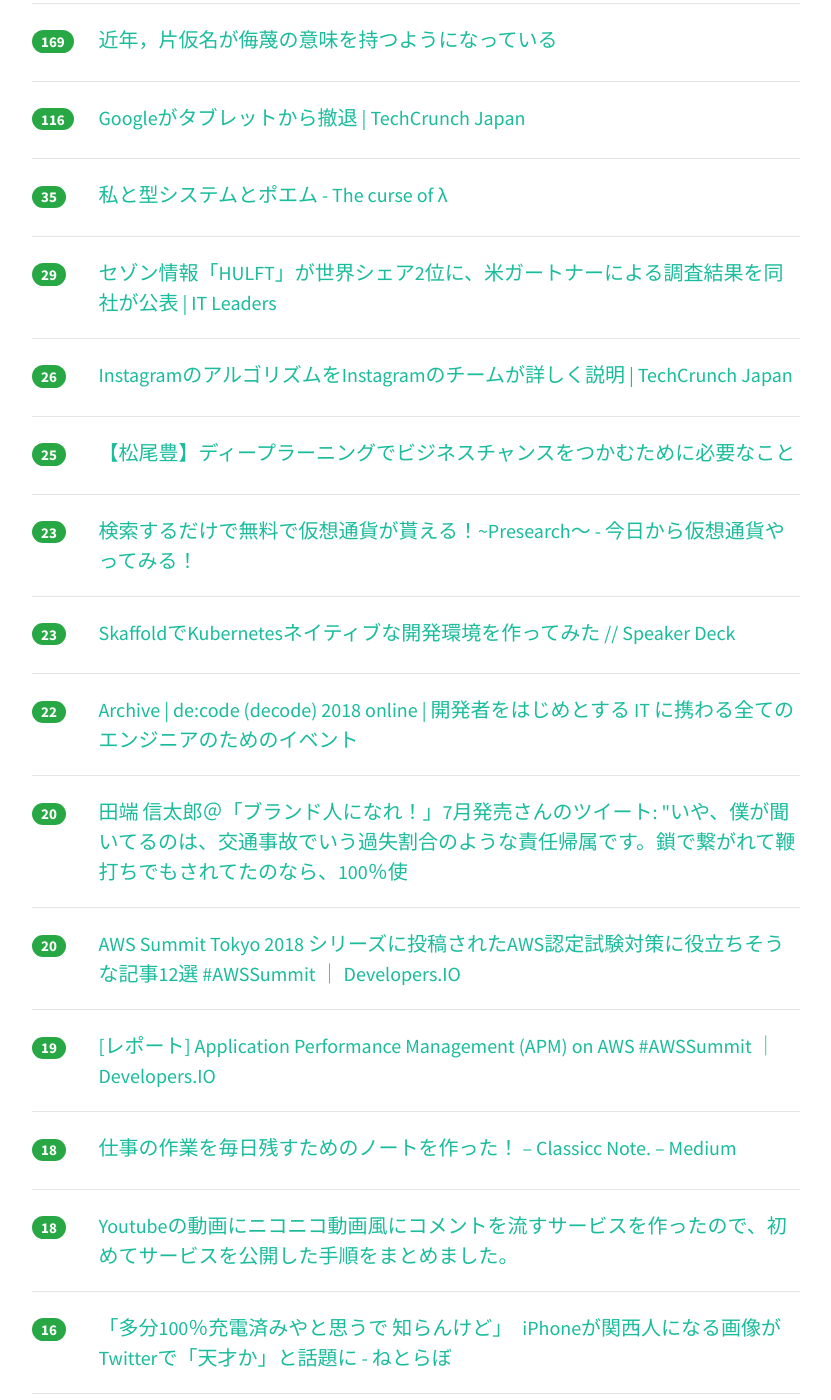
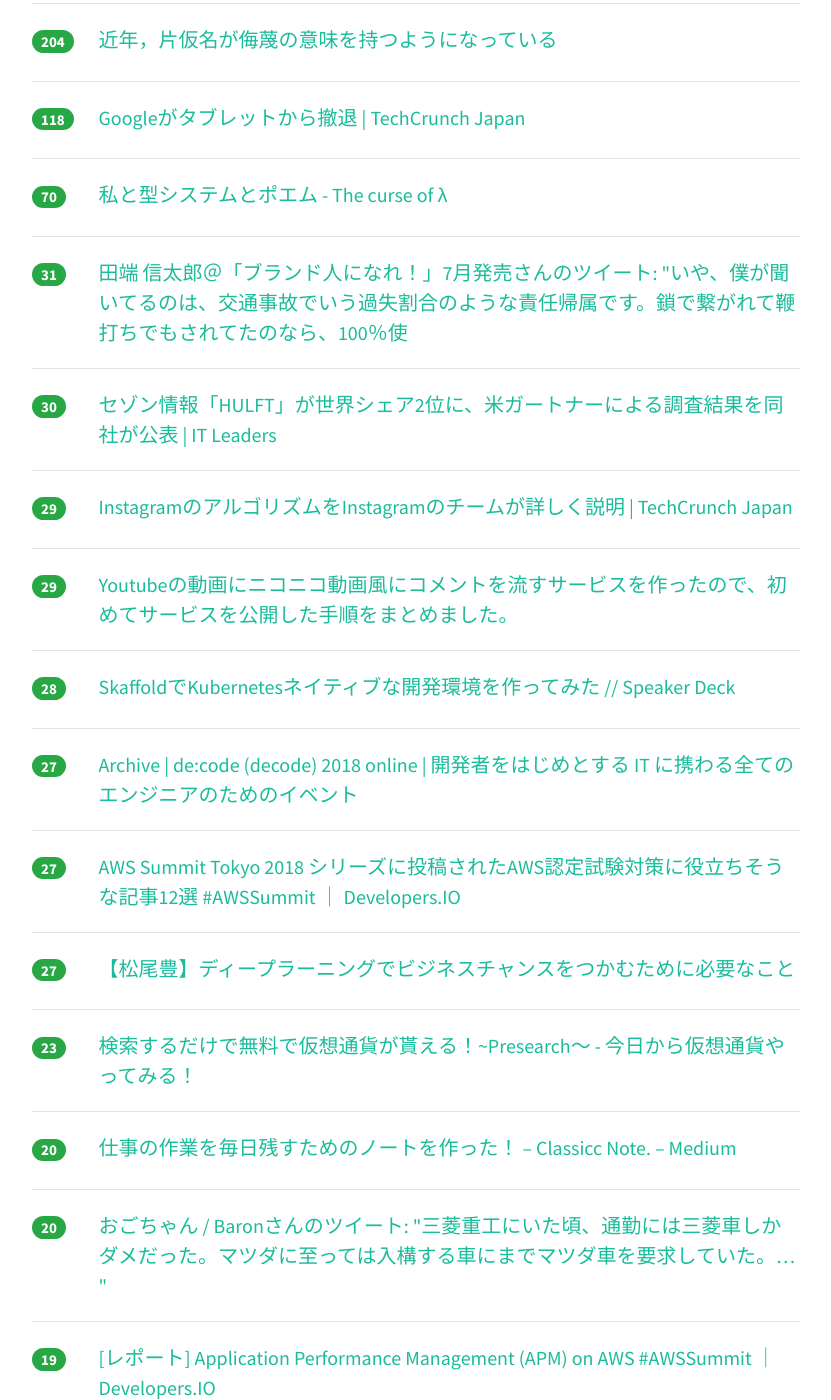
Before and after one commit to yatta47/hatena-matome-site, a Jekyll site: the page built from _posts/2018-06-03-hatena.md, in a window 1280 px wide and 1400 px high, scrolled down 502 px. Shown: the whole window, without its empty margins (224-1055 px from the left). Built offline with Jekyll 4.4.1, drawn with Linux system fonts in a browser that asks for light colours; nearby versions of some CDN libraries; some of the changed text lies outside the part shown.

Commit message:
Updated 2018-06-03

```diff
--- a/_posts/2018-06-03-hatena.md
+++ b/_posts/2018-06-03-hatena.md
@@ -1,43 +1,68 @@
 ---
 layout: post
 title:  "2018-06-03 はてぶIT"
-date:   2018-06-03 12:00:47
+date:   2018-06-03 13:01:53
 tags: [it-hotentry]
 ---
-29 件のデータあり
+35 件のデータあり
 
 <hr><div class="row">
-<div class="col-1"><span class="badge badge-pill badge-success h2">283</span></div>
+<div class="col-1"><span class="badge badge-pill badge-success h2">317</span></div>
 <div class="col-11"><a href='http://twitter.com/tabbata/status/1002900777000566784' target='_blank'>田端 信太郎＠「ブランド人になれ！」7月発売さんのツイート: "自殺だから一義的に自己責任なのは当たり前でしょうが。上司が屋上から物理的に突き落としたりしたのですか？　そんなに</a></div>
 </div>
 <hr>
 <div class="row">
-<div class="col-1"><span class="badge badge-pill badge-success h2">169</span></div>
+<div class="col-1"><span class="badge badge-pill badge-success h2">204</span></div>
 <div class="col-11"><a href='https://anond.hatelabo.jp/20180603010115' target='_blank'>近年，片仮名が侮蔑の意味を持つようになっている</a></div>
 </div>
 <hr>
 <div class="row">
-<div class="col-1"><span class="badge badge-pill badge-success h2">116</span></div>
+<div class="col-1"><span class="badge badge-pill badge-success h2">118</span></div>
 <div class="col-11"><a href='http://jp.techcrunch.com/2018/06/02/2018-06-01-google-quits-selling-tablets/' target='_blank'>Googleがタブレットから撤退 | TechCrunch Japan</a></div>
 </div>
 <hr>
 <div class="row">
-<div class="col-1"><span class="badge badge-pill badge-success h2">35</span></div>
+<div class="col-1"><span class="badge badge-pill badge-success h2">70</span></div>
 <div class="col-11"><a href='https://myuon.github.io/posts/type-system-poem/' target='_blank'>私と型システムとポエム - The curse of λ</a></div>
 </div>
 <hr>
 <div class="row">
-<div class="col-1"><span class="badge badge-pill badge-success h2">29</span></div>
+<div class="col-1"><span class="badge badge-pill badge-success h2">31</span></div>
+<div class="col-11"><a href='http://twitter.com/tabbata/status/1002895214321651712' target='_blank'>田端 信太郎＠「ブランド人になれ！」7月発売さんのツイート: "いや、僕が聞いてるのは、交通事故でいう過失割合のような責任帰属です。鎖で繋がれて鞭打ちでもされてたのなら、100％使</a></div>
+</div>
+<hr>
+<div class="row">
+<div class="col-1"><span class="badge badge-pill badge-success h2">30</span></div>
 <div class="col-11"><a href='https://it.impressbm.co.jp/articles/-/14513' target='_blank'>セゾン情報「HULFT」が世界シェア2位に、米ガートナーによる調査結果を同社が公表 | IT Leaders</a></div>
 </div>
 <hr>
 <div class="row">
-<div class="col-1"><span class="badge badge-pill badge-success h2">26</span></div>
+<div class="col-1"><span class="badge badge-pill badge-success h2">29</span></div>
 <div class="col-11"><a href='https://jp.techcrunch.com/2018/06/02/2018-06-01-how-instagram-feed-works/' target='_blank'>InstagramのアルゴリズムをInstagramのチームが詳しく説明 | TechCrunch Japan</a></div>
 </div>
 <hr>
 <div class="row">
-<div class="col-1"><span class="badge badge-pill badge-success h2">25</span></div>
+<div class="col-1"><span class="badge badge-pill badge-success h2">29</span></div>
+<div class="col-11"><a href='https://qiita.com/jellyfish21/items/008f65cfdc9a0239c218' target='_blank'>Youtubeの動画にニコニコ動画風にコメントを流すサービスを作ったので、初めてサービスを公開した手順をまとめました。</a></div>
+</div>
+<hr>
+<div class="row">
+<div class="col-1"><span class="badge badge-pill badge-success h2">28</span></div>
+<div class="col-11"><a href='https://speakerdeck.com/hhiroshell/skaffolddekubernetesneiteibunakai-fa-huan-jing-wozuo-tutemita' target='_blank'>SkaffoldでKubernetesネイティブな開発環境を作ってみた // Speaker Deck</a></div>
+</div>
+<hr>
+<div class="row">
+<div class="col-1"><span class="badge badge-pill badge-success h2">27</span></div>
+<div class="col-11"><a href='https://www.microsoft.com/ja-jp/events/decode/2018/online/archive.aspx' target='_blank'>Archive | de:code (decode) 2018 online | 開発者をはじめとする IT に携わる全てのエンジニアのためのイベント</a></div>
+</div>
+<hr>
+<div class="row">
+<div class="col-1"><span class="badge badge-pill badge-success h2">27</span></div>
+<div class="col-11"><a href='https://dev.classmethod.jp/cloud/aws/certified_pickup12/' target='_blank'>AWS Summit Tokyo 2018 シリーズに投稿されたAWS認定試験対策に役立ちそうな記事12選 #AWSSummit ｜ Developers.IO</a></div>
+</div>
+<hr>
+<div class="row">
+<div class="col-1"><span class="badge badge-pill badge-success h2">27</span></div>
 <div class="col-11"><a href='https://newswitch.jp/p/13147' target='_blank'>【松尾豊】ディープラーニングでビジネスチャンスをつかむために必要なこと</a></div>
 </div>
 <hr>
@@ -47,23 +72,13 @@ tags: [it-hotentry]
 </div>
 <hr>
 <div class="row">
-<div class="col-1"><span class="badge badge-pill badge-success h2">23</span></div>
-<div class="col-11"><a href='https://speakerdeck.com/hhiroshell/skaffolddekubernetesneiteibunakai-fa-huan-jing-wozuo-tutemita' target='_blank'>SkaffoldでKubernetesネイティブな開発環境を作ってみた // Speaker Deck</a></div>
-</div>
-<hr>
-<div class="row">
-<div class="col-1"><span class="badge badge-pill badge-success h2">22</span></div>
-<div class="col-11"><a href='https://www.microsoft.com/ja-jp/events/decode/2018/online/archive.aspx' target='_blank'>Archive | de:code (decode) 2018 online | 開発者をはじめとする IT に携わる全てのエンジニアのためのイベント</a></div>
+<div class="col-1"><span class="badge badge-pill badge-success h2">20</span></div>
+<div class="col-11"><a href='https://medium.com/classicc-%E3%83%AD%E3%82%B0/aea677c79a64' target='_blank'>仕事の作業を毎日残すためのノートを作った！ – Classicc Note. – Medium</a></div>
 </div>
 <hr>
 <div class="row">
 <div class="col-1"><span class="badge badge-pill badge-success h2">20</span></div>
-<div class="col-11"><a href='http://twitter.com/tabbata/status/1002895214321651712' target='_blank'>田端 信太郎＠「ブランド人になれ！」7月発売さんのツイート: "いや、僕が聞いてるのは、交通事故でいう過失割合のような責任帰属です。鎖で繋がれて鞭打ちでもされてたのなら、100％使</a></div>
-</div>
-<hr>
-<div class="row">
-<div class="col-1"><span class="badge badge-pill badge-success h2">20</span></div>
-<div class="col-11"><a href='https://dev.classmethod.jp/cloud/aws/certified_pickup12/' target='_blank'>AWS Summit Tokyo 2018 シリーズに投稿されたAWS認定試験対策に役立ちそうな記事12選 #AWSSummit ｜ Developers.IO</a></div>
+<div class="col-11"><a href='http://twitter.com/ogochan/status/1003077434273480704' target='_blank'>おごちゃん / Baronさんのツイート: "三菱重工にいた頃、通勤には三菱車しかダメだった。マツダに至っては入構する車にまでマツダ車を要求していた。… "</a></div>
 </div>
 <hr>
 <div class="row">
@@ -72,13 +87,23 @@ tags: [it-hotentry]
 </div>
 <hr>
 <div class="row">
-<div class="col-1"><span class="badge badge-pill badge-success h2">18</span></div>
-<div class="col-11"><a href='https://medium.com/classicc-%E3%83%AD%E3%82%B0/aea677c79a64' target='_blank'>仕事の作業を毎日残すためのノートを作った！ – Classicc Note. – Medium</a></div>
+<div class="col-1"><span class="badge badge-pill badge-success h2">19</span></div>
+<div class="col-11"><a href='https://gigazine.net/news/20180602-google-project-maven-mail-leaked/' target='_blank'>GoogleのAIを軍事活用する極秘計画「Project Maven」の関係者による生々しい内部メールが流出 - GIGAZINE</a></div>
 </div>
 <hr>
 <div class="row">
 <div class="col-1"><span class="badge badge-pill badge-success h2">18</span></div>
-<div class="col-11"><a href='https://qiita.com/jellyfish21/items/008f65cfdc9a0239c218' target='_blank'>Youtubeの動画にニコニコ動画風にコメントを流すサービスを作ったので、初めてサービスを公開した手順をまとめました。</a></div>
+<div class="col-11"><a href='https://www.slideshare.net/techblogyahoo/spring-boot-on-kubernetes-yahoo-jjugccc' target='_blank'>Spring Boot on Kubernetes : Yahoo!ズバトク事例 #jjug_ccc</a></div>
+</div>
+<hr>
+<div class="row">
+<div class="col-1"><span class="badge badge-pill badge-success h2">17</span></div>
+<div class="col-11"><a href='http://dailynewsagency.com/2018/06/02/going-online-like-its-1979-8ey/' target='_blank'>インターネット以前の70年代はこんな感じでオンラインに接続していた - DNA</a></div>
+</div>
+<hr>
+<div class="row">
+<div class="col-1"><span class="badge badge-pill badge-success h2">16</span></div>
+<div class="col-11"><a href='https://www.nikkansports.com/entertainment/news/201806020000357.html' target='_blank'>ひょっこりはん著作権侵害騒動で「販売は全て停止」 - お笑い : 日刊スポーツ</a></div>
 </div>
 <hr>
 <div class="row">
@@ -88,12 +113,7 @@ tags: [it-hotentry]
 <hr>
 <div class="row">
 <div class="col-1"><span class="badge badge-pill badge-success h2">16</span></div>
-<div class="col-11"><a href='http://dailynewsagency.com/2018/06/02/going-online-like-its-1979-8ey/' target='_blank'>インターネット以前の70年代はこんな感じでオンラインに接続していた - DNA</a></div>
-</div>
-<hr>
-<div class="row">
-<div class="col-1"><span class="badge badge-pill badge-success h2">16</span></div>
-<div class="col-11"><a href='https://gigazine.net/news/20180602-google-project-maven-mail-leaked/' target='_blank'>GoogleのAIを軍事活用する極秘計画「Project Maven」の関係者による生々しい内部メールが流出 - GIGAZINE</a></div>
+<div class="col-11"><a href='http://tech.nikkeibp.co.jp/atcl/nxt/column/18/00300/' target='_blank'>ここまで来た設計自動化 | 日経 xTECH（クロステック）</a></div>
 </div>
 <hr>
 <div class="row">
@@ -102,18 +122,13 @@ tags: [it-hotentry]
 </div>
 <hr>
 <div class="row">
-<div class="col-1"><span class="badge badge-pill badge-success h2">15</span></div>
-<div class="col-11"><a href='http://tech.nikkeibp.co.jp/atcl/nxt/column/18/00300/' target='_blank'>ここまで来た設計自動化 | 日経 xTECH（クロステック）</a></div>
+<div class="col-1"><span class="badge badge-pill badge-success h2">14</span></div>
+<div class="col-11"><a href='http://blog.livedoor.jp/itsoku/archives/53592725.html' target='_blank'>【悲報】MicrosoftがGitHubを買収か : IT速報</a></div>
 </div>
 <hr>
 <div class="row">
 <div class="col-1"><span class="badge badge-pill badge-success h2">13</span></div>
-<div class="col-11"><a href='http://blog.livedoor.jp/itsoku/archives/53592725.html' target='_blank'>【悲報】MicrosoftがGitHubを買収か : IT速報</a></div>
-</div>
-<hr>
-<div class="row">
-<div class="col-1"><span class="badge badge-pill badge-success h2">12</span></div>
-<div class="col-11"><a href='https://www.nikkansports.com/entertainment/news/201806020000357.html' target='_blank'>ひょっこりはん著作権侵害騒動で「販売は全て停止」 - お笑い : 日刊スポーツ</a></div>
+<div class="col-11"><a href='https://qiita.com/euxn23/items/8a90480135f017271308' target='_blank'>Ruby に型が欲しい理由</a></div>
 </div>
 <hr>
 <div class="row">
@@ -123,7 +138,7 @@ tags: [it-hotentry]
 <hr>
 <div class="row">
 <div class="col-1"><span class="badge badge-pill badge-success h2">11</span></div>
-<div class="col-11"><a href='http://twitter.com/ogochan/status/1003077434273480704' target='_blank'>おごちゃん / Baronさんのツイート: "三菱重工にいた頃、通勤には三菱車しかダメだった。マツダに至っては入構する車にまでマツダ車を要求していた。… "</a></div>
+<div class="col-11"><a href='https://oreno-yuigon.hatenablog.com/entry/2018/06/03/113333' target='_blank'>一人の人間のソーシャルメディアの言動の責任を会社に取らせようとする風潮への違和感 - 俺の遺言を聴いてほしい</a></div>
 </div>
 <hr>
 <div class="row">
@@ -132,22 +147,37 @@ tags: [it-hotentry]
 </div>
 <hr>
 <div class="row">
-<div class="col-1"><span class="badge badge-pill badge-success h2">8</span></div>
+<div class="col-1"><span class="badge badge-pill badge-success h2">10</span></div>
+<div class="col-11"><a href='https://anond.hatelabo.jp/20180601150918' target='_blank'>ウヨ動画通報祭りでなんJを絶賛している左翼リベラル派もいるが 今回の件で..</a></div>
+</div>
+<hr>
+<div class="row">
+<div class="col-1"><span class="badge badge-pill badge-success h2">9</span></div>
 <div class="col-11"><a href='http://www.nisiesho.work/entry/2018/06/02/190938' target='_blank'>スポーツをする際に使える英語での言い回し まとめ【卓球編】 - キタミナ</a></div>
 </div>
 <hr>
 <div class="row">
-<div class="col-1"><span class="badge badge-pill badge-success h2">8</span></div>
-<div class="col-11"><a href='https://qiita.com/euxn23/items/8a90480135f017271308' target='_blank'>Ruby に型が欲しい理由</a></div>
-</div>
-<hr>
-<div class="row">
-<div class="col-1"><span class="badge badge-pill badge-success h2">8</span></div>
+<div class="col-1"><span class="badge badge-pill badge-success h2">9</span></div>
 <div class="col-11"><a href='http://kudakurage.hatenadiary.com/entry/2018/06/02/180828' target='_blank'>Lottieでアプリにアニメーションを組み込む話（デザイナー編） - くらげだらけ</a></div>
 </div>
 <hr>
 <div class="row">
-<div class="col-1"><span class="badge badge-pill badge-success h2">5</span></div>
+<div class="col-1"><span class="badge badge-pill badge-success h2">9</span></div>
+<div class="col-11"><a href='https://myenigma.hatenablog.com/entry/2018/06/03/091557' target='_blank'>かっこいいグラフを作るPythonモジュールPyCoolPlotを作った - MyEnigma</a></div>
+</div>
+<hr>
+<div class="row">
+<div class="col-1"><span class="badge badge-pill badge-success h2">9</span></div>
+<div class="col-11"><a href='https://speakerdeck.com/masayuki14/mysql-innodb-cluster-woshi-tuteyun-yong-woshou-ba-kisiyou' target='_blank'>MySQL InnoDB Cluster を使って運用を手抜きしよう // Speaker Deck</a></div>
+</div>
+<hr>
+<div class="row">
+<div class="col-1"><span class="badge badge-pill badge-success h2">7</span></div>
+<div class="col-11"><a href='https://gigazine.net/news/20180603-put-children-social-media/' target='_blank'>なぜ子どもの顔写真をSNSにアップするのはいけないのか？ - GIGAZINE</a></div>
+</div>
+<hr>
+<div class="row">
+<div class="col-1"><span class="badge badge-pill badge-success h2">6</span></div>
 <div class="col-11"><a href='http://timesteps.net/archives/5534209.html' target='_blank'>Yahoo! JapanがWindows Vista、IE10以前等のサポートを6月1日より順次終了 : Timesteps</a></div>
 </div>
 <hr>
```
